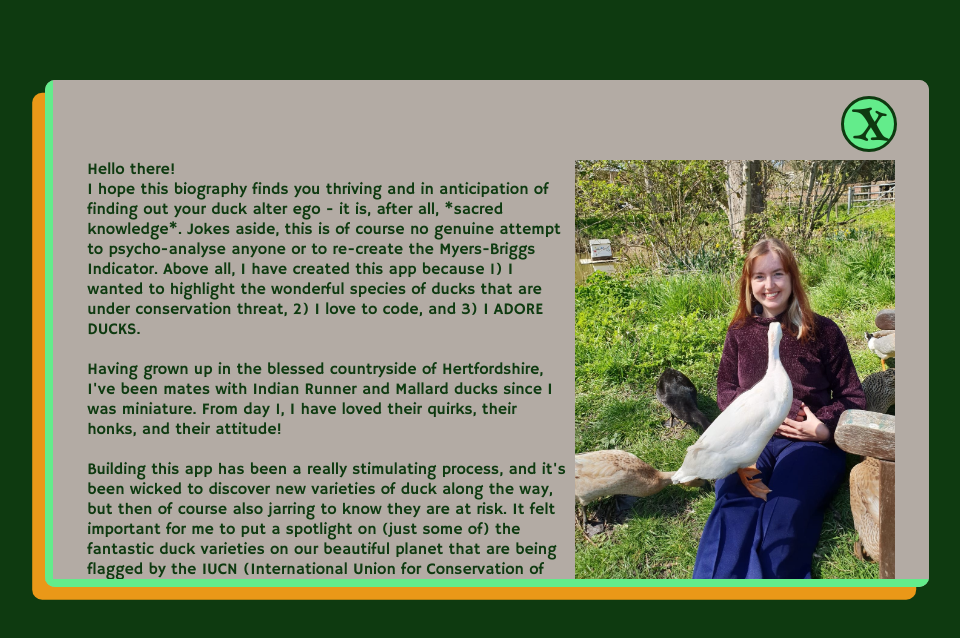
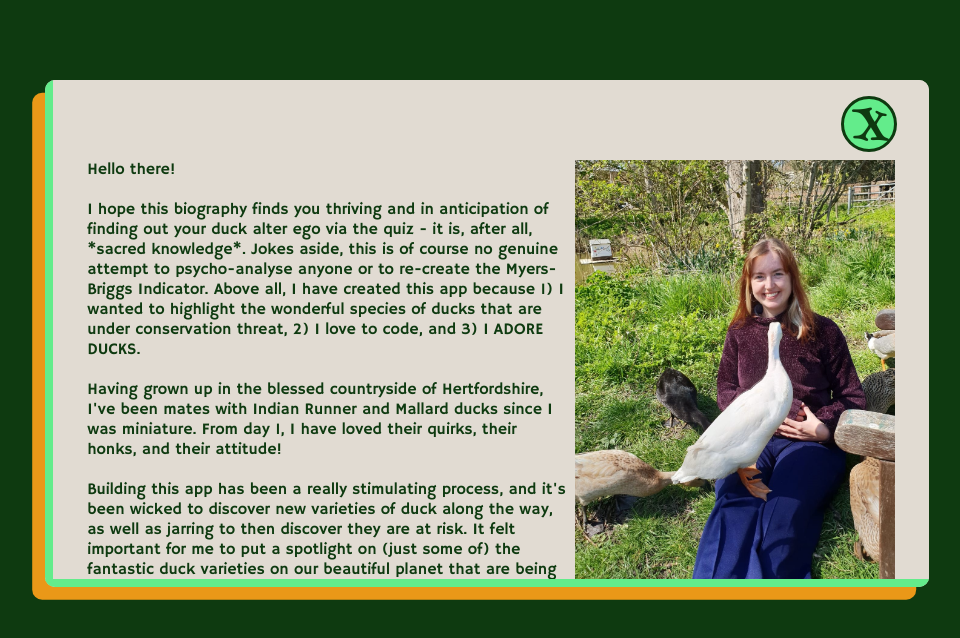
Before and after one commit to vixhez/our-precious-pond, a React (Create React App) app in the folder quack-frontend/: page / in a window 1280 px wide. Both pictures are taken after a click on the button "Toggle info modal". Shown: the top 638 px of the page, without its empty margins (153-1113 px from the left). Built offline with nearby package versions, Linux system fonts and the light colour scheme; no server answers.

Commit message:
feat / intersection observer successfully rendering sticky header at correct moment

```diff
--- a/quack-frontend/src/components/App.js
+++ b/quack-frontend/src/components/App.js
@@ -47,7 +47,7 @@ function App(props) {
 
 
 	return (
-		<div className='app-container'>
+		<div className='app__container'>
 			<Header />
 			<Info />
 			{
--- a/quack-frontend/src/components/DuckAlterEgo.js
+++ b/quack-frontend/src/components/DuckAlterEgo.js
@@ -13,7 +13,7 @@ export default function DisplayDuckAlterEgo(props) {
     const activenessScore = useSelector(state => state.activenessScore);
 
     useEffect(() => {
-        let appContainer = document.querySelector('.app-container');
+        let appContainer = document.querySelector('.app__container');
         appContainer.scrollTo(0, 0);
     }, [duckAlterEgo]);
 
--- a/quack-frontend/src/components/DuckDirectory.js
+++ b/quack-frontend/src/components/DuckDirectory.js
@@ -7,7 +7,7 @@ export default function DisplayAllDucks(props) {
 	const showAllDucks = useSelector(state => state.showAllDucks);
 
 	useEffect(() => {
-        let appContainer = document.querySelector('.app-container');
+        let appContainer = document.querySelector('.app__container');
         appContainer.scrollTo(0, 0);
     }, [showAllDucks]);
 
--- a/quack-frontend/src/components/Header.js
+++ b/quack-frontend/src/components/Header.js
@@ -1,10 +1,52 @@
+import React, { useEffect } from 'react';
+
 import Mallard from '../assets/ducks/general-imagery/mallard_transparent.png';
 
 export default function Header() {
+
+    useEffect(() => {
+        let observer;
+
+        let options = {
+            root: document.querySelector('.app__container'),
+            rootMargin: '0px',
+            threshold: 0,
+        }
+
+        observer = new IntersectionObserver(initiateStickyHeader, options);
+
+        let observeTarget = document.querySelector('.app__header').nextElementSibling;
+
+        observer.observe(observeTarget);
+    }, []);
+
+    function initiateStickyHeader(event) {
+        let header = document.querySelector('.app__header');
+        let appContainer = document.querySelector('.app__container');
+        let headerHeight = header.offsetHeight;
+        let stickyFiller = document.querySelector('.app-header--sticky__filler');
+
+
+        if (event[0].isIntersecting) {
+            header.classList.remove('app__header--sticky');
+            stickyFiller.style.paddingTop = 0;
+        } else {
+            header.classList.add('app__header--sticky');
+            let stickyFiller = document.querySelector('.app-header--sticky__filler');
+            let headerDifference = headerHeight - header.offsetHeight;
+            stickyFiller.style.paddingTop = `${headerDifference * 1}px`;
+        }
+    }
+
     return (
-        <div className="app-header">
-            <img src={Mallard} alt="" />
-            <h1>Our Precious Pond</h1>
-        </div>
+        <>
+            <div className="app-header--sticky__filler"></div>
+            {/* <div className="app-header__container"> */}
+                <div className="app__header">
+                    <img src={Mallard} alt="" />
+                    <h1>Our Precious Pond</h1>
+                </div>
+            {/* </div> */}
+        </>
     )
 }
--- a/quack-frontend/src/components/Info.js
+++ b/quack-frontend/src/components/Info.js
@@ -4,18 +4,21 @@ export default function Info() {
     function toggleInfoModal(event) {
         event.preventDefault();
 
-        let appContainer = event.target.closest('.app-container');
+        let appContainer = event.target.closest('.app__container');
         let infoModal = appContainer.querySelector('.info__modal');
+
         if (infoModal.clientHeight === 0) {
+            appContainer.scrollTo(0, 0);
+            appContainer.style.overflowY = 'hidden';
             infoModal.style.display = 'flex';
             event.target.textContent = 'X';
-            if (window.innerWidth > 990) event.target.style.right = '2rem';
-            appContainer.style.overflowY = 'hidden';
+            event.target.classList.add('modal--open');
         } else {
+            appContainer.style.overflowY = 'scroll';
             infoModal.style.display = 'none';
             event.target.textContent = 'i';
-            if (window.innerWidth > 990) event.target.style.right = '1rem';
-            appContainer.style.overflowY = 'scroll';
+            event.target.classList.remove('modal--open');
+
         }
     }
 
@@ -31,15 +34,15 @@ export default function Info() {
             <div className="info__modal">
                 <span className="modal__bio">
                     Hello there!
-                    <br />
-                    I hope this biography finds you thriving and in anticipation of finding out your duck alter ego - it is, after all, *sacred knowledge*.
+                    <br /><br />
+                    I hope this biography finds you thriving and in anticipation of finding out your duck alter ego via the quiz - it is, after all, *sacred knowledge*.
                     Jokes aside, this is of course no genuine attempt to psycho-analyse anyone or to re-create the Myers-Briggs Indicator. Above all, I have created this app because 1) I wanted to highlight the wonderful species of ducks that are under conservation threat, 2) I love to code, and 3) I ADORE DUCKS.
                     <br /><br />
                     Having grown up in the blessed countryside of Hertfordshire, I've been mates with Indian Runner and Mallard ducks since I was miniature. From day 1, I have loved their quirks, their honks, and their attitude!
                     <br /><br />
-                    Building this app has been a really stimulating process, and it's been wicked to discover new varieties of duck along the way, but then of course also jarring to know they are at risk. It felt important for me to put a spotlight on (just some of) the fantastic duck varieties on our beautiful planet that are being flagged by the IUCN (International Union for Conservation of Nature) as at-risk groups. Also in this section are resources around duck conservation if you would like to know more.
+                    Building this app has been a really stimulating process, and it's been wicked to discover new varieties of duck along the way, as well as jarring to then discover they are at risk. It felt important for me to put a spotlight on (just some of) the fantastic duck varieties on our beautiful planet that are being flagged by the IUCN (International Union for Conservation of Nature) as at-risk groups. In that spirit, I have also included in this section some resources around duck conservation if you would like to know more.
                     <br /><br />
-                    Go forth and soak in the duck magic! I hope you have fun learning about these gorgeous, radiant and savvy creatures. More text More text More text More text More text More text More text More text More text More text More text More text More text More text More text More text More text More text More text More text More text More text More text More text More text More text More text More text More text More text More text More text More text More text More text More text More text More text More text More text More text More text More text More text More text More text More text More text More text More text More text More text More text More text More text More text More text More text More text More text More text
+                    Go forth and soak in the duck magic! I hope you have fun learning about these gorgeous, radiant and savvy creatures.
                 </span>
                 <img src={BioImage} alt="Victoria relaxing with ducks" />
             </div>
--- a/quack-frontend/src/styles/base.css
+++ b/quack-frontend/src/styles/base.css
@@ -3,8 +3,12 @@
     /* --light-green: rgb(85, 201, 101); */
     --light-green: rgb(99, 236, 139);
     --dark-green: rgb(14, 58, 16);
-    --orange: rgb(201, 85, 51);
-    --silver: rgb(179, 171, 164);
+    /* --dark-green: #2b6633; */
+    /* --dark-green: fuschia; */
+    /* --orange: rgb(201, 85, 51); */
+    --orange: #fc8236;
+    /* --silver: rgb(179, 171, 164); */
+    --silver: rgb(225, 219, 210);
     --yellow: rgb(234, 152, 24);
 
 }
@@ -14,7 +18,7 @@ body {
     /* position: relative; */
 }
 
-.app-container {
+.app__container {
     position: relative;
     display: flex;
     flex-direction: column;
@@ -28,7 +32,7 @@ body {
 }
 
 @media (min-width: 990px) {
-    .app-container {
+    .app__container {
         max-width: 70%;
         /* float: right; */
         margin: 5rem auto;
--- a/quack-frontend/src/styles/header.css
+++ b/quack-frontend/src/styles/header.css
@@ -1,36 +1,70 @@
-.app-header {
+.app__header {
     display: flex;
-    flex-flow: row wrap;
+    /* flex-flow: row wrap; */
+    flex-direction: row;
+    flex-wrap: wrap;
     justify-content: center;
+    align-items: center;
     padding: 2rem;
     max-width: 50rem;
     margin: 0 auto;
 }
 
-.app-header img {
+.app__header img {
     width: 70%;
     /* max-height: auto; */
 }
 
 @media (min-width: 750px) {
-    .app-header img {
+    .app__header img {
         width: 40%;
     }
 }
 
-.app-header h1 {
+.app__header h1 {
     line-height: 1;
     text-align: center;
     margin: 2rem 0 0 0;
 }
 
 @media (min-width: 750px) {
-    .app-header h1 {
+    .app__header h1 {
         width: 55%;
         padding-left: 1rem;
     }
 }
 
-.app-header span {
-    font-size: 5rem;
+.app__header--sticky {
+    position: sticky;
+    top: 0;
+    /* flex-wrap: nowrap; */
+    padding: 1rem 2rem;
+    margin: 0;
+    background-color: var(--silver);
+    border-bottom: solid 0.5rem var(--light-green);
+    max-width: unset;
 }
+
+@media (min-width: 990px) {
+    .app__header--sticky {
+        box-sizing: border-box;
+        width: 100%;
+    }
+}
+
+.app__header--sticky img {
+    width: 15%;
+    height: auto;
+    min-width: 5rem;
+}
+
+.app__header--sticky h1 {
+    width: auto;
+    font-size: 2.2rem;
+}
+
+@media (min-width: 750px) {
+    .app__header--sticky h1 {
+        font-size: 4rem;
+    }
+}
--- a/quack-frontend/src/styles/info.css
+++ b/quack-frontend/src/styles/info.css
@@ -1,5 +1,5 @@
 
-.app-container .info__container {
+.app__container .info__container {
     width: 100%;
 }
 
@@ -20,11 +20,15 @@
     z-index: 2;
 }
 
+.info__container .button__toggle-info-modal.modal--open {
+    right: 2rem;
+}
+
 .info__container .button__toggle-info-modal:hover {
     color: var(--yellow);
 }
 
-.app-container .info__modal {
+.info__container .info__modal {
     display: none;
     position: absolute;
     top: 0;
@@ -42,7 +46,7 @@
 }
 
 @media (min-width: 990px) {
-    .app-container .info__modal {
+    .app__container .info__modal {
         /* max-width: 80%; */
         padding: 5rem 2rem 2rem 2rem;
 
```
